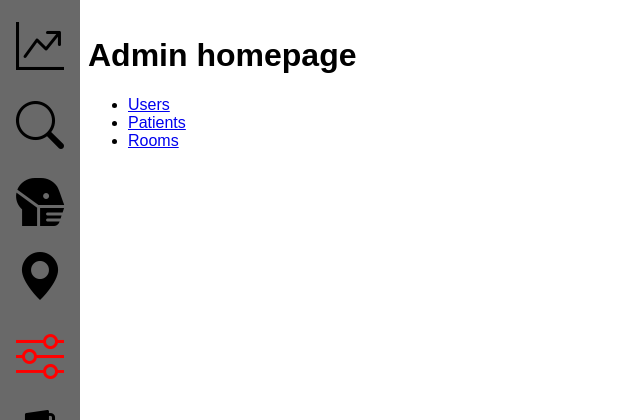
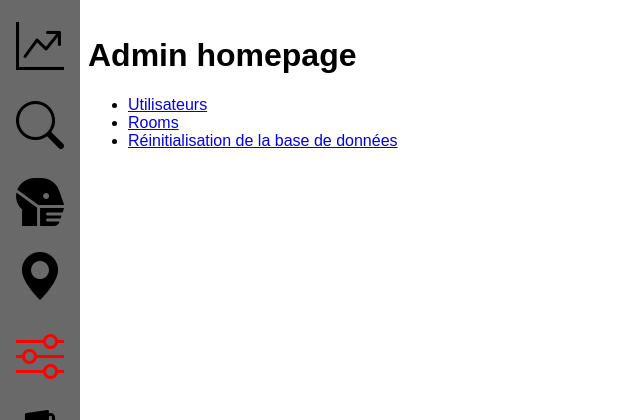
Before and after one commit to EvanFrouin/ProjetMaj, a Flask app: page /admin/home in a window 1280 px wide. Shown: the top 420 px of the page, without its empty margins (0-640 px from the left). Run offline with Flask 2, Linux system fonts and the light colour scheme; the visitor is signed in with stand-in values (Sample User, id 1); some libraries are stand-ins or nearby versions.

Commit message:
[Added]:[Patient collection reset button and script]

```diff
--- a/web/templates/admin/home.html
+++ b/web/templates/admin/home.html
@@ -4,8 +4,26 @@
 {% block content %}
 	<h1>Admin homepage</h1>
 	<ul>
-		<li><a href="{{ url_for('admin.users') }}">Users</a></li>
-		<li><a href="{{ url_for('admin.patients') }}">Patients</a></li>
+		<li><a href="{{ url_for('admin.users') }}">Utilisateurs</a></li>
 		<li><a href="{{ url_for('admin.rooms') }}">Rooms</a></li>
+		<li><a href="#" onclick="resetDB()">Réinitialisation de la base de données</a> </li>
 	</ul>
+	<script>
+		sio = io();
+
+		function resetDB() {
+			if (confirm("Voulez-vous vraiment réinitialiser la base de données ?")) {
+				sio.emit('patient-reset-q');
+			}
+		}
+
+		sio.on('patient-reset-r', (code) => {
+			if (!code) {
+				alert("Base de données réinitialisée avec succès !")
+			} else {
+				alert("Erreur lors de la réinitialisation de la base de données.")
+			}
+		});
+
+	</script>
 {% endblock %}
```
